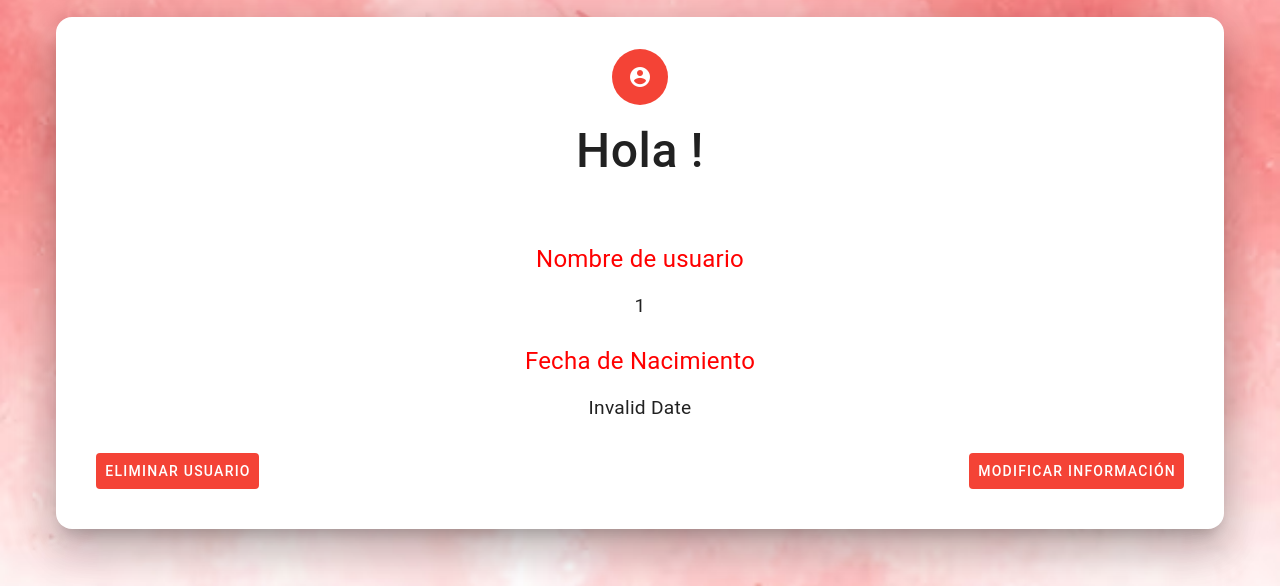
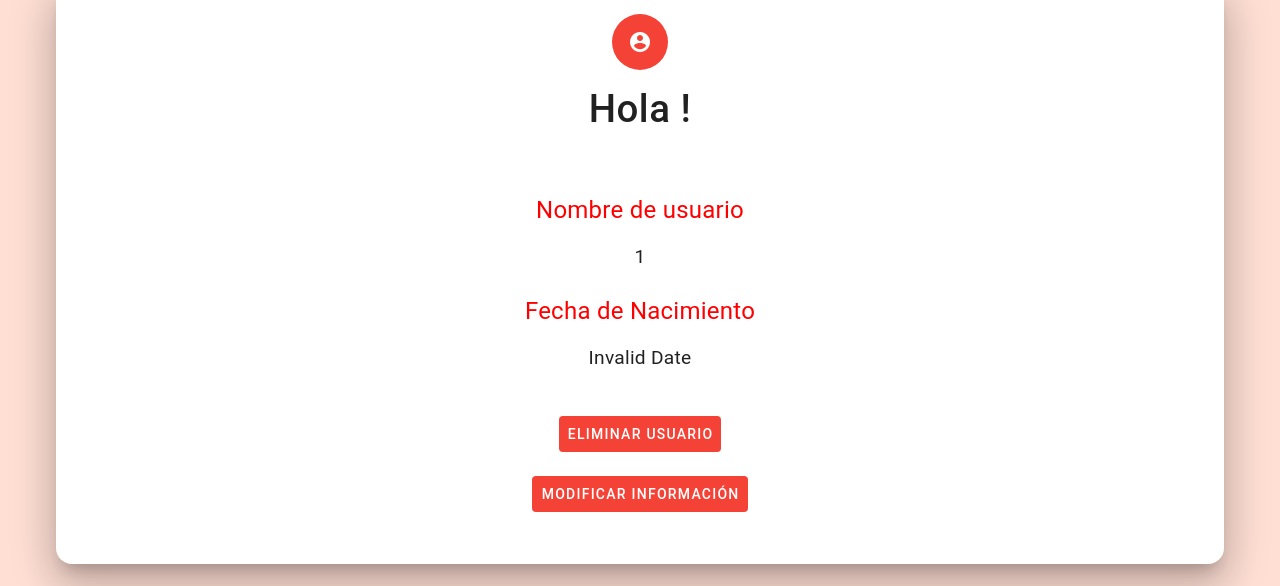
Before and after one commit to SyTW2324/E08, a Vue app in the folder front-end/: page /profile in a window 1280 px wide. Shown: the part 137-723 px from the top of the page. Built offline with nearby package versions, Linux system fonts and the light colour scheme; sample sign-in values are in the browser's storage.

Commit message:
Minors UI fixes

```diff
--- a/front-end/src/components/Profile.vue
+++ b/front-end/src/components/Profile.vue
@@ -22,16 +22,23 @@
           </v-card-text>
 
           <v-card-actions>
+            <v-row justify="center">
+              <v-col class="text-center">
+                <v-col class="text-center">
                   <v-btn
                     data-cy="delete-btn"
                     class="bg-red white--text"
                     @click="deleteUser"
                     >Eliminar Usuario</v-btn
                   >
-            <v-spacer></v-spacer>
+                </v-col>
+                <v-col class="text-center">
                   <v-btn class="bg-red white--text" @click="updateUser"
                     >Modificar información</v-btn
                   >
+                </v-col>
+              </v-col>
+            </v-row>
           </v-card-actions>
         </v-card>
         <v-card v-else class="mx-auto mt-5" outlined>
@@ -106,7 +113,7 @@ export default {
 }
 
 .title {
-  font-size: 3rem;
+  font-size: 3vw;
   padding: 0.5rem;
 }
 
@@ -131,11 +138,14 @@ export default {
   border-radius: 1rem;
 }
 
-.fill-height {
-  height: 100%;
+.btn {
+  padding: 0.5rem;
 }
 
-.align-center {
-  align-items: center;
+@media (max-width: 800px) {
+  .title {
+    font-size: 6.5vw;
+    padding: 0.5rem;
+  }
 }
 </style>
--- a/front-end/src/layouts/default/Default.vue
+++ b/front-end/src/layouts/default/Default.vue
@@ -16,7 +16,7 @@ import DefaultFooter from "./Footer.vue";
 
 <style scoped>
 .bg_image {
-  background: url("/fondo_rojo.avif");
+  background: #ffdfd4;
   background-size: cover;
 }
 </style>
```
Lines whose indentation alone changed are shown as unchanged.
